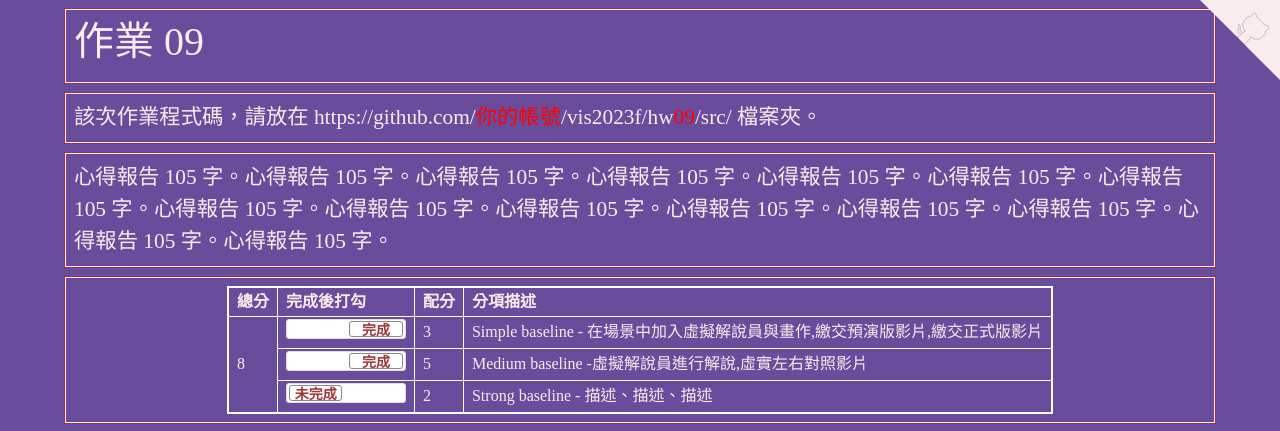
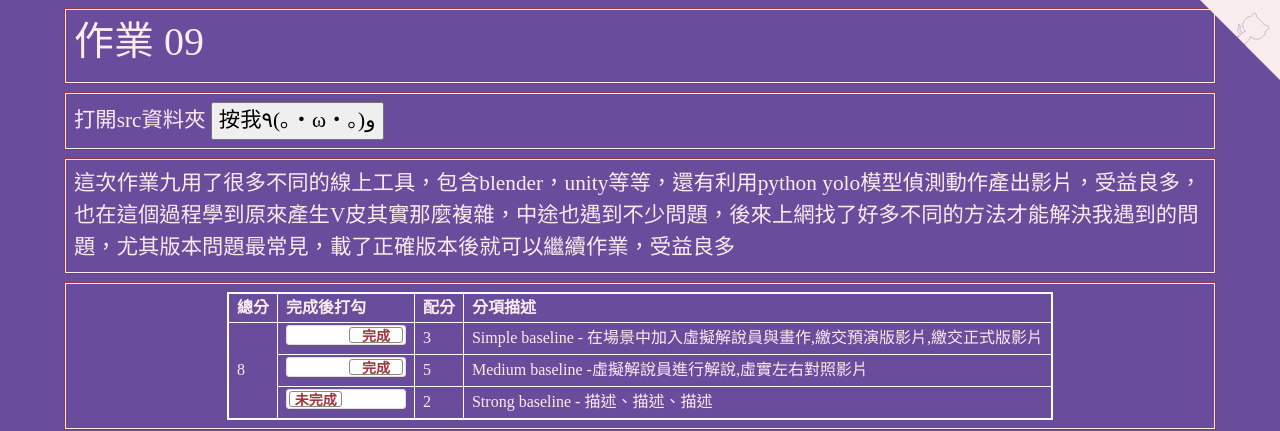
Before and after one commit to boxbox00042/vis2023f, a plain HTML site: page hw09/index.html in a window 1280 px wide. Shown: the top 431 px of the page. Drawn offline with nearby package versions, Linux system fonts and the light colour scheme.

Commit message:
Update index.html

```diff
--- a/hw09/index.html
+++ b/hw09/index.html
@@ -177,15 +177,16 @@
 
   <!-- ------------------------------------------------>
   <div class="row hw12">
-    <div class="col-md-12 twenty">
-      該次作業程式碼，請放在 https://github.com/<span style="color:red;">你的帳號</span>/vis2023f/hw<span style="color:red;">09</span>/src/ 檔案夾。
-    </div>
-  </div>
+ <div class="col-md-12 twenty">
+打開src資料夾 <input type="button" name="back" onclick="location.href='https://github.com/boxbox00042/vis2023f/tree/main/hw09'" value="按我٩(｡・ω・｡)و">
+   </div>
+ </div>
+
 
   <!-- ------------------------------------------------>
   <div class="row hw12">
     <div class="col-md-12 twenty">
-      心得報告 105 字。心得報告 105 字。心得報告 105 字。心得報告 105 字。心得報告 105 字。心得報告 105 字。心得報告 105 字。心得報告 105 字。心得報告 105 字。心得報告 105 字。心得報告 105 字。心得報告 105 字。心得報告 105 字。心得報告 105 字。心得報告 105 字。
+      這次作業九用了很多不同的線上工具，包含blender，unity等等，還有利用python yolo模型偵測動作產出影片，受益良多，也在這個過程學到原來產生V皮其實那麼複雜，中途也遇到不少問題，後來上網找了好多不同的方法才能解決我遇到的問題，尤其版本問題最常見，載了正確版本後就可以繼續作業，受益良多
     </div>
   </div>
 
```
